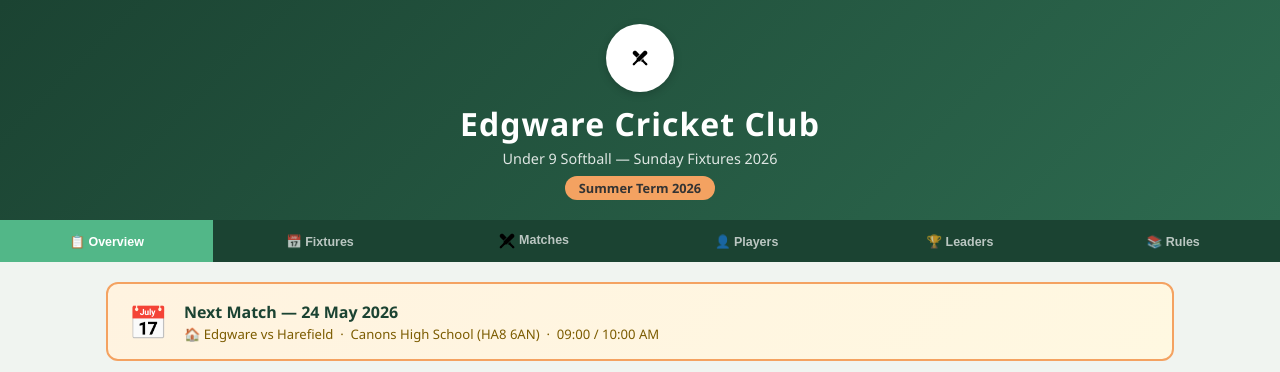
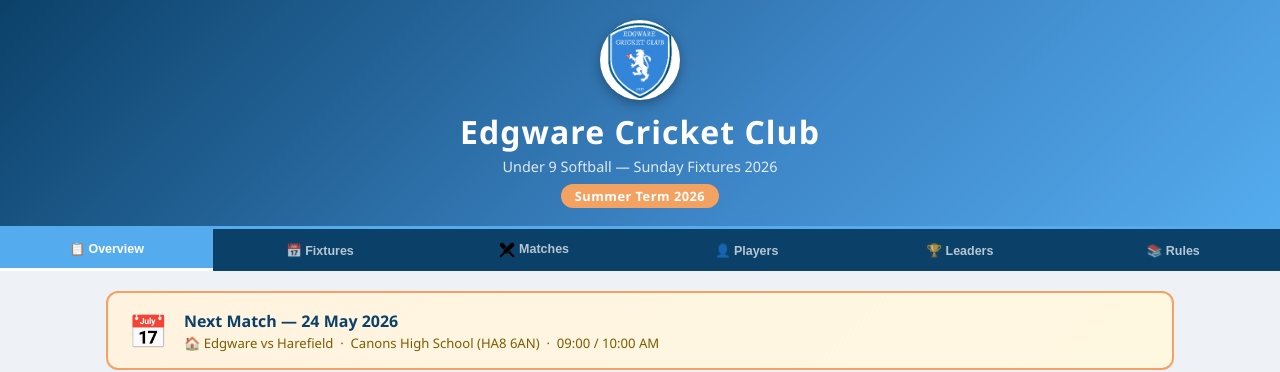
Before and after one commit to kunalchitkara/edgeware-u9, a plain HTML site: page index.html in a window 1280 px wide. Shown: the top 372 px of the page. Drawn offline with Linux system fonts and the light colour scheme.

Commit message:
Rebrand dashboard with Edgware CC colours and logo

```diff
--- a/index.html
+++ b/index.html
@@ -5,18 +5,18 @@
 <meta name="viewport" content="width=device-width, initial-scale=1.0">
 <title>Edgware CC — U9 Softball 2026</title>
 <style>
-:root{--dk:#1B4332;--md:#2D6A4F;--lt:#D8F3DC;--ac:#52B788;--gold:#F4A261;--ltgold:#FFF3E0;--grey:#F5F5F5;--mgrey:#9E9E9E;--dgrey:#333;--red:#C0392B;--ltred:#FADBD8;--blue:#2471A3;--ltblue:#D6EAF8;}
+:root{--dk:#0B4169;--md:#3D85C6;--lt:#D6EAF8;--ac:#54ACEE;--gold:#F4A261;--ltgold:#FFF3E0;--grey:#F0F2F7;--mgrey:#9E9E9E;--dgrey:#333;--red:#C0392B;--ltred:#FADBD8;--blue:#0B4169;--ltblue:#D6EAF8;}
 *{box-sizing:border-box;margin:0;padding:0;}
-body{font-family:'Segoe UI',Arial,sans-serif;background:#f0f4f0;color:var(--dgrey);}
-.hdr{background:linear-gradient(135deg,var(--dk),var(--md));color:#fff;padding:24px 20px 20px;text-align:center;box-shadow:0 4px 12px rgba(0,0,0,.3);}
-.hdr .ico{width:68px;height:68px;background:#fff;border-radius:50%;display:inline-flex;align-items:center;justify-content:center;font-size:30px;margin-bottom:10px;box-shadow:0 2px 8px rgba(0,0,0,.2);}
+body{font-family:'Segoe UI',Arial,sans-serif;background:#eef2f7;color:var(--dgrey);}
+.hdr{background:linear-gradient(135deg,#0B4169 0%,#3D85C6 60%,#54ACEE 100%);color:#fff;padding:20px 20px 18px;text-align:center;box-shadow:0 4px 12px rgba(0,0,0,.3);}
+.hdr .ico{width:80px;height:80px;background:#fff;border-radius:50%;display:inline-flex;align-items:center;justify-content:center;margin-bottom:10px;box-shadow:0 4px 12px rgba(0,0,0,.3);overflow:hidden;}
 .hdr h1{font-size:clamp(1.3rem,4vw,2rem);font-weight:800;letter-spacing:1px;}
 .hdr p{font-size:.9rem;opacity:.85;margin-top:4px;}
-.stag{display:inline-block;background:var(--gold);color:var(--dgrey);padding:3px 14px;border-radius:20px;font-size:.8rem;font-weight:700;margin-top:8px;}
-.nav{display:flex;background:var(--dk);overflow-x:auto;position:sticky;top:0;z-index:100;}
+.stag{display:inline-block;background:#F4A261;color:#fff;padding:3px 14px;border-radius:20px;font-size:.8rem;font-weight:700;margin-top:8px;letter-spacing:.5px;}
+.nav{display:flex;background:#0B4169;overflow-x:auto;position:sticky;top:0;z-index:100;border-top:3px solid #54ACEE;}
 .nav button{flex:1;min-width:80px;padding:12px 6px;border:none;cursor:pointer;background:transparent;color:rgba(255,255,255,.7);font-size:.78rem;font-weight:600;transition:all .2s;white-space:nowrap;}
 .nav button:hover{background:rgba(255,255,255,.1);color:#fff;}
-.nav button.active{background:var(--ac);color:#fff;}
+.nav button.active{background:#54ACEE;color:#fff;border-bottom:3px solid #fff;}
 .wrap{max-width:1100px;margin:0 auto;padding:20px 16px;}
 .tab{display:none;}.tab.active{display:block;}
 .card{background:#fff;border-radius:12px;padding:20px;box-shadow:0 2px 8px rgba(0,0,0,.08);margin-bottom:20px;}
@@ -103,13 +103,13 @@
 .sit span:first-child{font-size:1.3rem;}
 .sit span:last-child{font-weight:700;font-size:.9rem;color:var(--dk);text-transform:uppercase;letter-spacing:.5px;}
 .eco-good{color:#27ae60;font-weight:700;}.eco-bad{color:var(--red);font-weight:700;}
-.ftr{background:var(--dk);color:rgba(255,255,255,.6);text-align:center;padding:16px;font-size:.78rem;margin-top:32px;}
+.ftr{background:#0B4169;color:rgba(255,255,255,.6);text-align:center;padding:20px 16px;font-size:.78rem;margin-top:32px;border-top:3px solid #54ACEE;}
 @media(max-width:480px){.wrap{padding:12px 10px;}.card{padding:14px;}}
 </style>
 </head>
 <body>
 <div class="hdr">
-  <div class="ico"><img src="icons/cricket-bat.png" style="width:18px;height:18px;vertical-align:middle;filter:invert(1) brightness(0);" alt="bat"></div>
+  <div class="ico"><img src="icons/edgware-logo.webp" style="width:76px;height:76px;object-fit:contain;" alt="Edgware CC"></div>
   <h1>Edgware Cricket Club</h1>
   <p>Under 9 Softball &mdash; Sunday Fixtures 2026</p>
   <div class="stag">Summer Term 2026</div>
```
Also changed, not shown: icons/edgware-logo.png (added), icons/edgware-logo.webp (added).
